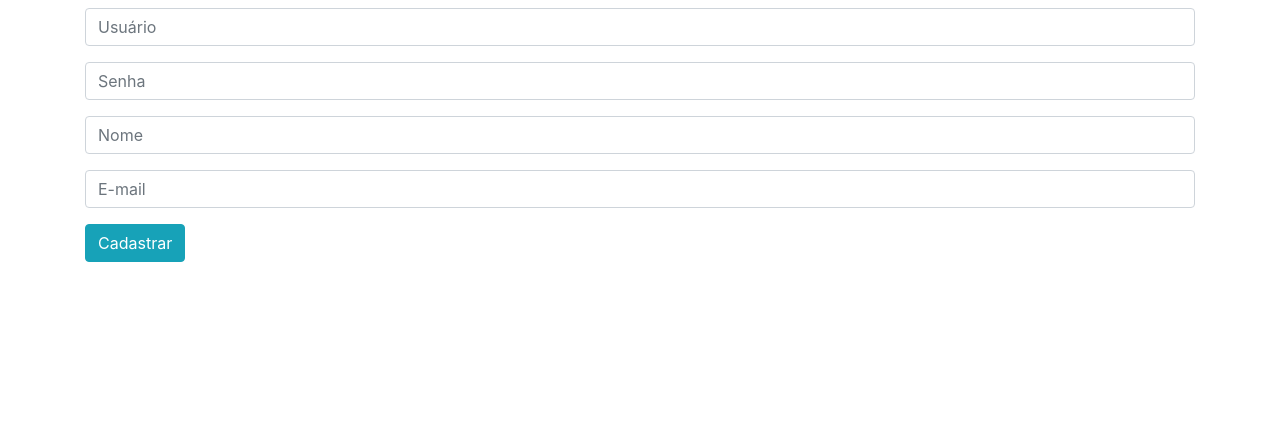
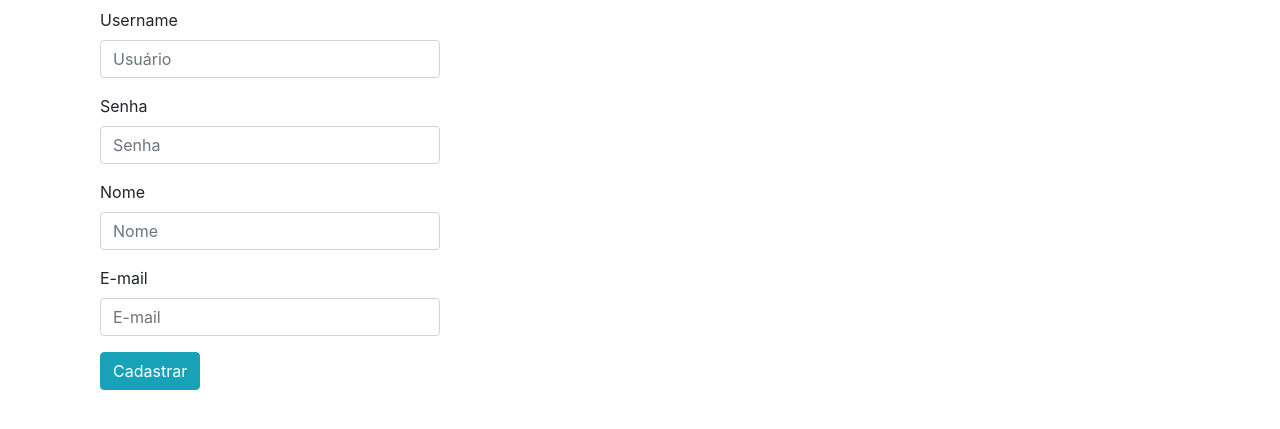
Before and after one commit to Igor-Felipy/Billy_Social-Network, a Flask app: page /register/ in a window 1280 px wide. Shown: the part 58-487 px from the top of the page. Run offline with Flask 2, Linux system fonts and the light colour scheme; some libraries are stand-ins or nearby versions.

Commit message:
arrumando os formularios

```diff
--- a/app/templates/register.html
+++ b/app/templates/register.html
@@ -1,22 +1,28 @@
 {% extends 'base.html' %}
 {% block title %} {{super()}} - register {% endblock %}
 {% block content %}
-
+<div class="col-md-4 col-md-offset-4">
     <form action="" method="post">
         {{ form.csrf_token }}
         <div class="form-group">
+            <label>Username</label>
             {{ form.username(class="form-control", placeholder="Usuário") }}
         </div>
         <div class="form-group">
+            <label>Senha</label>
             {{ form.password(class="form-control", placeholder="Senha") }}
         </div>
         <div class="form-group">
+            <label>Nome</label>
             {{ form.name(class="form-control", placeholder="Nome") }}
         </div>
         <div class="form-group">
+            <label>E-mail</label>
             {{ form.email(class="form-control", placeholder="E-mail") }}
         </div>
         <button type="submit" class="btn btn-info">Cadastrar</button>
     </form>
 
+</div>
+
 {% endblock %}
```
Lines whose indentation alone changed are shown as unchanged.
